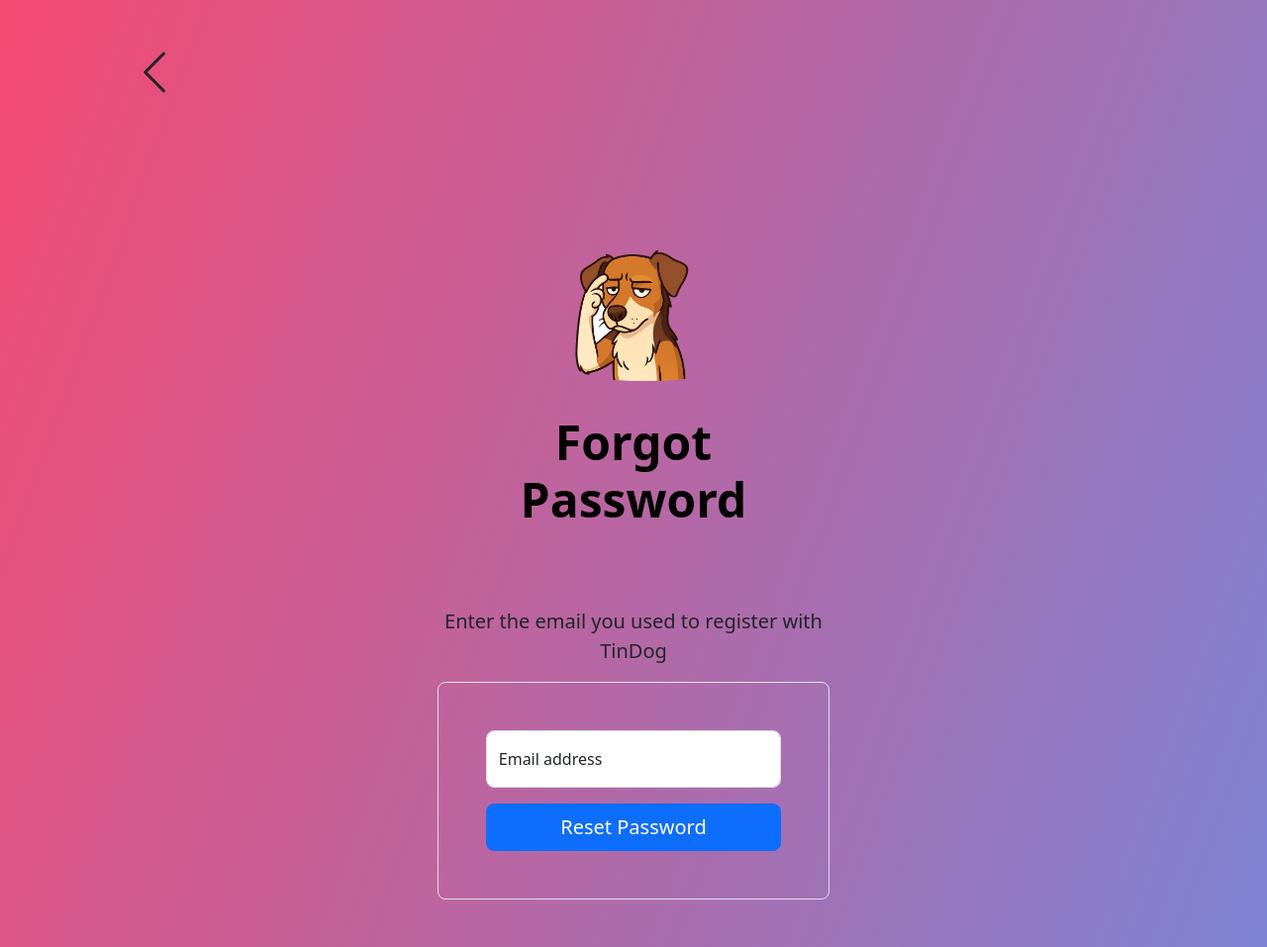
After one commit to kirksamutya/TinDog-PHP, a PHP site: page /forgot.html in a window 1280 px wide. The commit adds this page. Shown: the whole page at 99% size. Run offline with PHP 8.4, Linux system fonts and the light colour scheme.

Commit message:
Initial commit

```diff
--- a/assets/css/styles.css
+++ b/assets/css/styles.css
@@ -43,3 +43,28 @@ body {
   margin: 0;
   text-align: center;
 }
+
+@keyframes gradient-animation {
+  0% {
+    background-position: 0% 50%;
+  }
+  50% {
+    background-position: 100% 50%;
+  }
+  100% {
+    background-position: 0% 50%;
+  }
+}
+
+.container {
+    height: 100vh;
+}
+
+.small {
+    font-size: 20px;
+    text-align: center
+}
+
+img {
+    height: 200px;
+}
--- /dev/null
+++ b/forgot.html
@@ -0,0 +1,34 @@
+<!doctype html>
+<html lang="en">
+  <head>
+    <meta charset="utf-8">
+    <meta name="viewport" content="width=device-width, initial-scale=1">
+    <title>Bootstrap demo</title>
+    <link href="https://cdn.jsdelivr.net/npm/bootstrap@5.3.7/dist/css/bootstrap.min.css" rel="stylesheet" integrity="sha384-LN+7fdVzj6u52u30Kp6M/trliBMCMKTyK833zpbD+pXdCLuTusPj697FH4R/5mcr" crossorigin="anonymous">
+    <link rel="stylesheet" href="./assets/css/styles.css">
+  </head>
+  <body>
+    <div class="container col-xl-10 col-xxl-8 px-4 py-5">
+        <svg xmlns="http://www.w3.org/2000/svg" height="50" fill="currentColor" class="bi bi-chevron-left" viewBox="0 0 16 16">
+  <path fill-rule="evenodd" d="M11.354 1.646a.5.5 0 0 1 0 .708L5.707 8l5.647 5.646a.5.5 0 0 1-.708.708l-6-6a.5.5 0 0 1 0-.708l6-6a.5.5 0 0 1 .708 0"/>
+</svg>
+        <div class="row align-items-center g-lg-5 py-5">
+            <div class="col-md-10 mx-auto col-lg-5">
+                <div class="px-4 py-5 my-4 text-center">
+                    <img src="./assets/images/thinkingDog.png" alt="thinkingDog">
+                    <h1 class="display-5 fw-bold text-body-emphasis ">Forgot Password</h1>
+                </div>
+                    <p class="small">Enter the email you used to register with TinDog</p>
+                <form class="p-4 p-md-5 border rounded-3">
+                    <div class="form-floating mb-3">
+                        <input type="email" class="form-control" id="floatingInput" placeholder="">
+                        <label for="floatingInput">Email address</label>
+                    </div>
+                        <button class="w-100 btn btn-lg btn-primary" type="submit">Reset Password</button>
+                </form>
+            </div>
+        </div>
+     </div>
+    <script src="https://cdn.jsdelivr.net/npm/bootstrap@5.3.7/dist/js/bootstrap.bundle.min.js" integrity="sha384-ndDqU0Gzau9qJ1lfW4pNLlhNTkCfHzAVBReH9diLvGRem5+R9g2FzA8ZGN954O5Q" crossorigin="anonymous"></script>
+  </body>
+</html>
```
Also changed, not shown: assets/images/thinkingDog.png (added).
